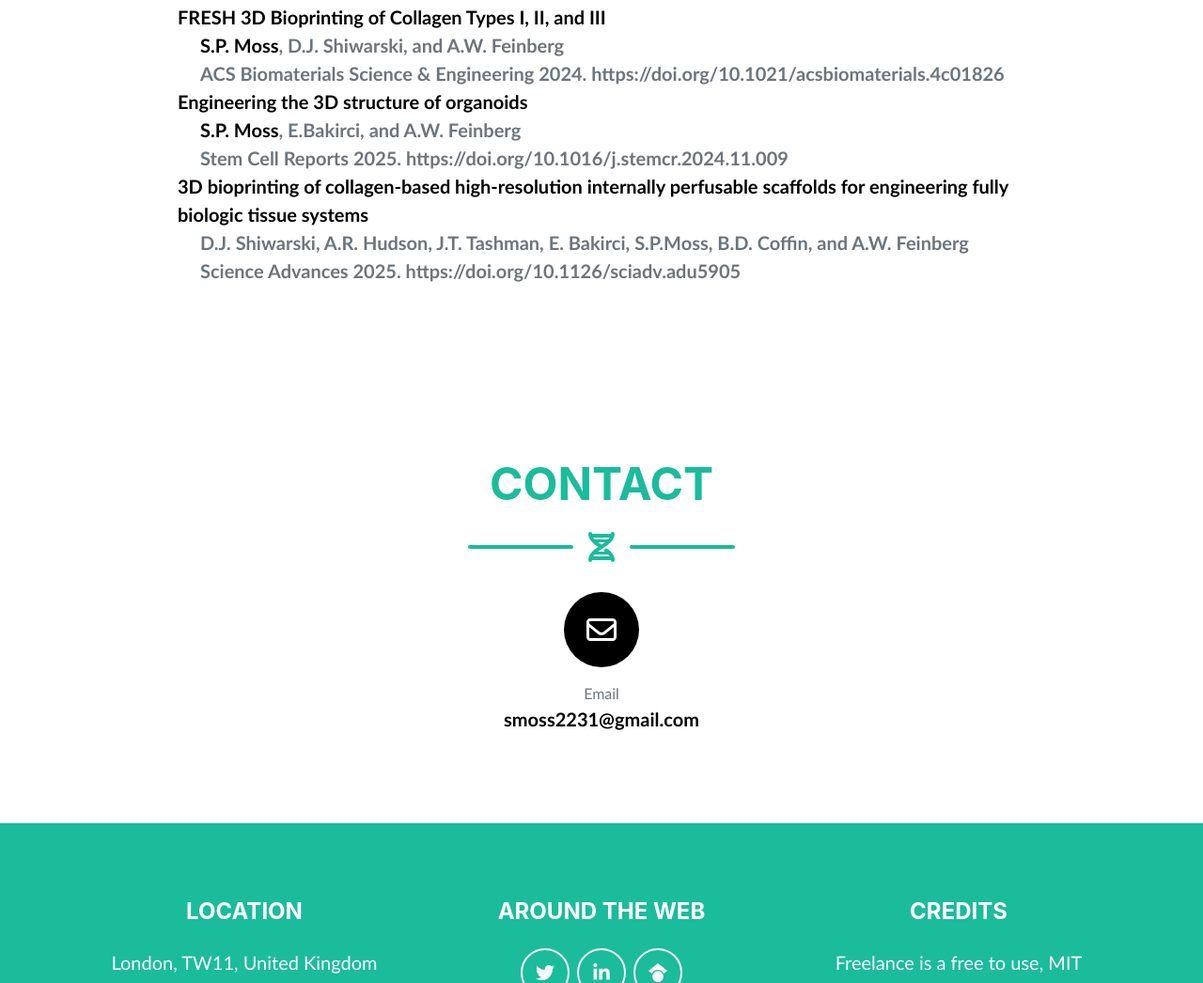
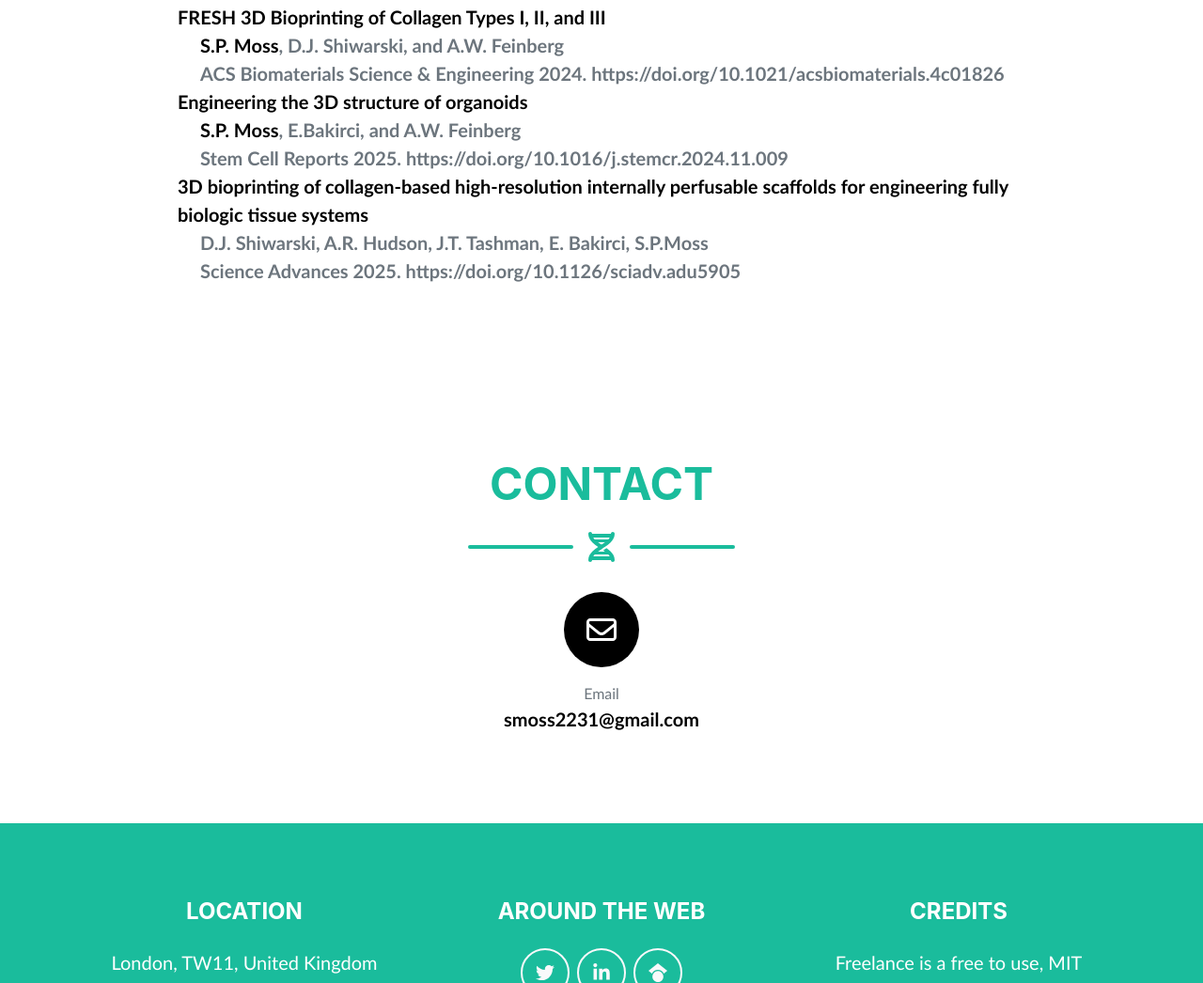
Before and after one commit to moss-samuel/moss-samuel.github.io, a plain HTML site: page index.html in a window 1280 px wide. Shown: the part 3990-5036 px from the top of the page at 94% size. Drawn offline with nearby package versions, Linux system fonts and the light colour scheme; a web font is replaced by a local one.

Commit message:
Update index.html

```diff
--- a/index.html
+++ b/index.html
@@ -378,7 +378,7 @@ I am currently seeking a full-time R&amp;D position beginning in fall 2025 where
                     <div class="col-lg-10 mx-auto">
                         <a class="lead font-weight-bold" href="https://pubs.acs.org/doi/full/10.1021/acsbiomaterials.4c01826">FRESH 3D Bioprinting of Collagen Types I, II, and III <div class="text-muted-bold ml-4">S.P. Moss<span class="text-muted">, D.J. Shiwarski, and A.W. Feinberg</div><div class="text-muted ml-4">ACS Biomaterials Science &amp; Engineering 2024. https://doi.org/10.1021/acsbiomaterials.4c01826</div></a>
                         <a class="lead font-weight-bold" href="https://www.cell.com/stem-cell-reports/fulltext/S2213-6711(24)00323-0">Engineering the 3D structure of organoids <div class="text-muted-bold ml-4">S.P. Moss<span class="text-muted">, E.Bakirci, and A.W. Feinberg</div><div class="text-muted ml-4">Stem Cell Reports 2025. https://doi.org/10.1016/j.stemcr.2024.11.009</div></a>
-                        <a class="lead font-weight-bold" href="https://www.science.org/doi/full/10.1126/sciadv.adu5905">3D bioprinting of collagen-based high-resolution internally perfusable scaffolds for engineering fully biologic tissue systems<div  class="text-muted ml-4">D.J. Shiwarski, A.R. Hudson, J.T. Tashman, E. Bakirci, <span class="font-weight-bold">S.P.Moss</span><span class="text-muted">, B.D. Coffin, and A.W. Feinberg</span></div><div class="text-muted ml-4">Science Advances 2025. https://doi.org/10.1126/sciadv.adu5905</div></a>
+                        <a class="lead font-weight-bold" href="https://www.science.org/doi/full/10.1126/sciadv.adu5905">3D bioprinting of collagen-based high-resolution internally perfusable scaffolds for engineering fully biologic tissue systems<div  class="text-muted ml-4">D.J. Shiwarski, A.R. Hudson, J.T. Tashman, E. Bakirci, <span class="text-muted-bold">S.P.Moss</div><div class="text-muted ml-4">Science Advances 2025. https://doi.org/10.1126/sciadv.adu5905</div></a>
                     </div>
                 </div>
             </div>
```
